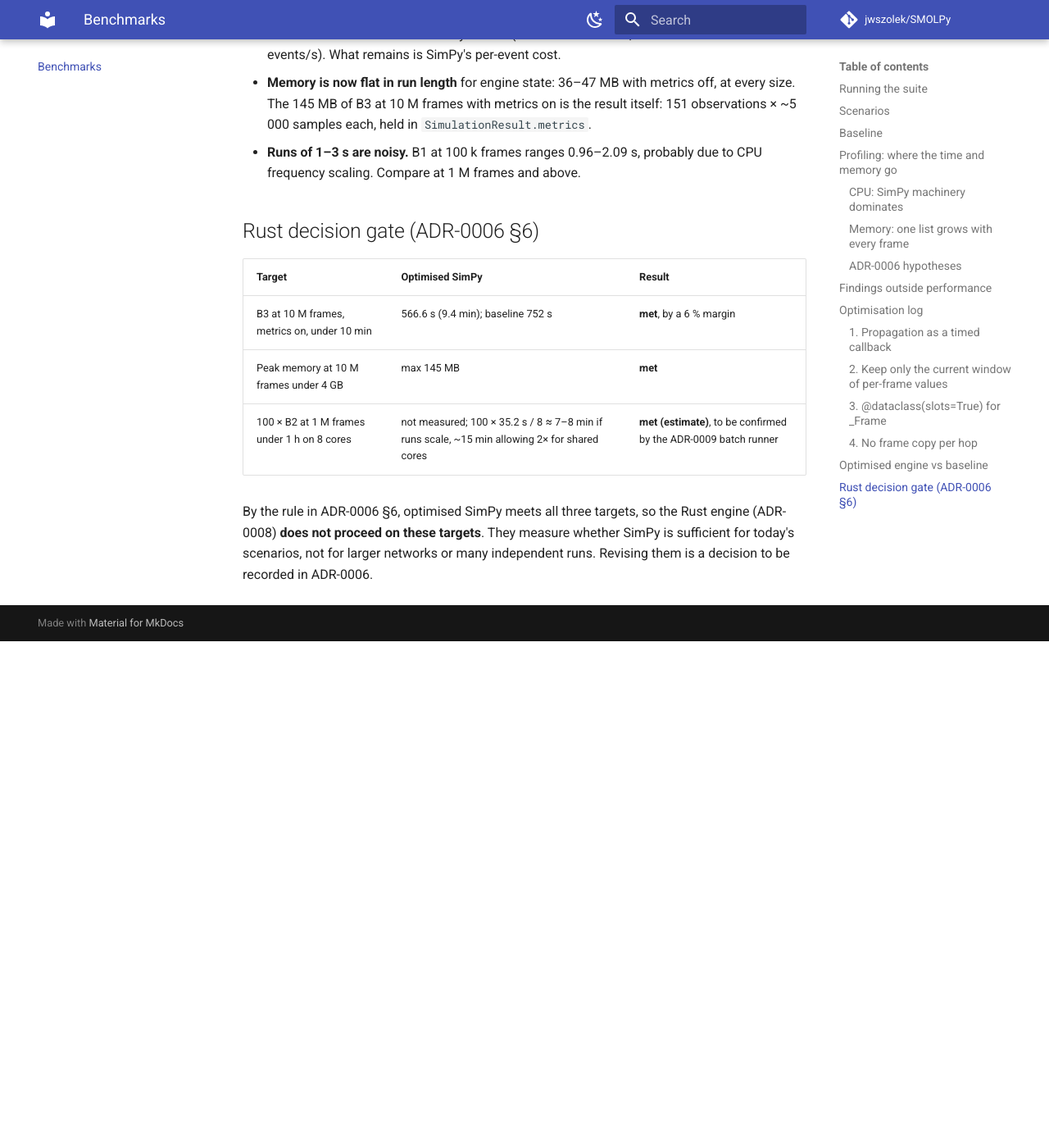
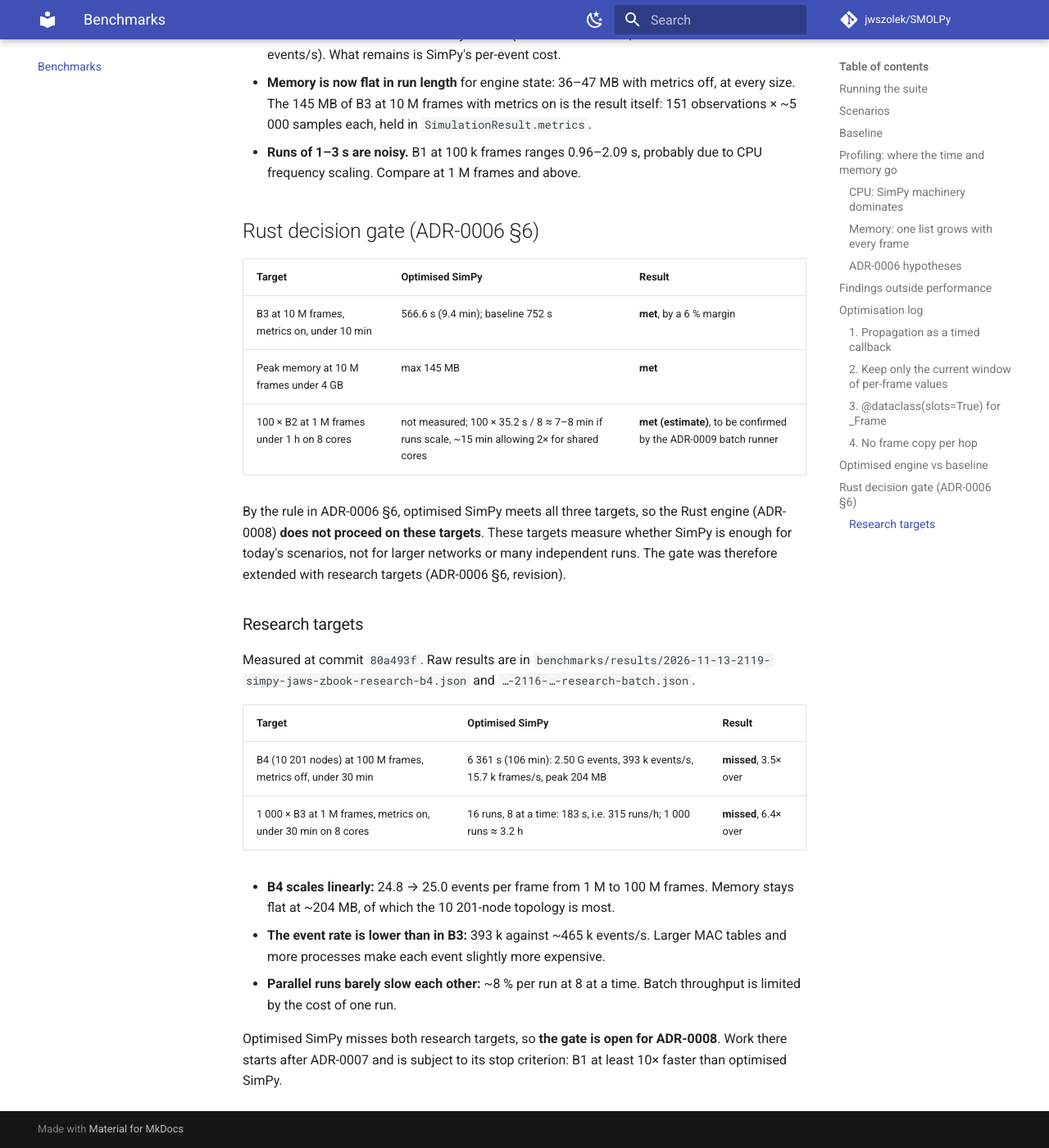
Before and after one commit to jwszolek/SMOLPy, an MkDocs documentation site: the page built from docs/benchmarks.md, in a window 1280 px wide and 1400 px high, scrolled down 10283 px. Shown: the whole window at 82% size. Built offline with MkDocs 1.6.1 and Material for MkDocs 9.7.7, drawn with Linux system fonts in a browser that asks for light colours; comment, search, counter and statistics services are not loaded; before the commit the page ends 11065 px from its top, so only the background shows below that.

Commit message:
Evaluate the research targets of the Rust decision gate (ADR-0006)

```diff
--- a/docs/benchmarks.md
+++ b/docs/benchmarks.md
@@ -247,4 +247,19 @@ The full suite was re-run after all four optimisations, at commit `d3eb8a2`, on
 | Peak memory at 10 M frames under 4 GB | max 145 MB | **met** |
 | 100 × B2 at 1 M frames under 1 h on 8 cores | not measured; 100 × 35.2 s / 8 ≈ 7–8 min if runs scale, ~15 min allowing 2× for shared cores | **met (estimate)**, to be confirmed by the ADR-0009 batch runner |
 
-By the rule in ADR-0006 §6, optimised SimPy meets all three targets, so the Rust engine (ADR-0008) **does not proceed on these targets**. They measure whether SimPy is sufficient for today's scenarios, not for larger networks or many independent runs. Revising them is a decision to be recorded in ADR-0006.
+By the rule in ADR-0006 §6, optimised SimPy meets all three targets, so the Rust engine (ADR-0008) **does not proceed on these targets**. These targets measure whether SimPy is enough for today's scenarios, not for larger networks or many independent runs. The gate was therefore extended with research targets (ADR-0006 §6, revision).
+
+### Research targets
+
+Measured at commit `80a493f`. Raw results are in `benchmarks/results/2026-11-13-2119-simpy-jaws-zbook-research-b4.json` and `…-2116-…-research-batch.json`.
+
+| Target | Optimised SimPy | Result |
+|---|---|---|
+| B4 (10 201 nodes) at 100 M frames, metrics off, under 30 min | 6 361 s (106 min): 2.50 G events, 393 k events/s, 15.7 k frames/s, peak 204 MB | **missed**, 3.5× over |
+| 1 000 × B3 at 1 M frames, metrics on, under 30 min on 8 cores | 16 runs, 8 at a time: 183 s, i.e. 315 runs/h; 1 000 runs ≈ 3.2 h | **missed**, 6.4× over |
+
+- **B4 scales linearly:** 24.8 → 25.0 events per frame from 1 M to 100 M frames. Memory stays flat at ~204 MB, of which the 10 201-node topology is most.
+- **The event rate is lower than in B3:** 393 k against ~465 k events/s. Larger MAC tables and more processes make each event slightly more expensive.
+- **Parallel runs barely slow each other:** ~8 % per run at 8 at a time. Batch throughput is limited by the cost of one run.
+
+Optimised SimPy misses both research targets, so **the gate is open for ADR-0008**. Work there starts after ADR-0007 and is subject to its stop criterion: B1 at least 10× faster than optimised SimPy.
```
Also changed, not shown: docs/adr/0006-profiling-and-baseline-benchmark.md (+11 -0 lines), docs/roadmap.md (+1 -1 lines), 2 other files.
